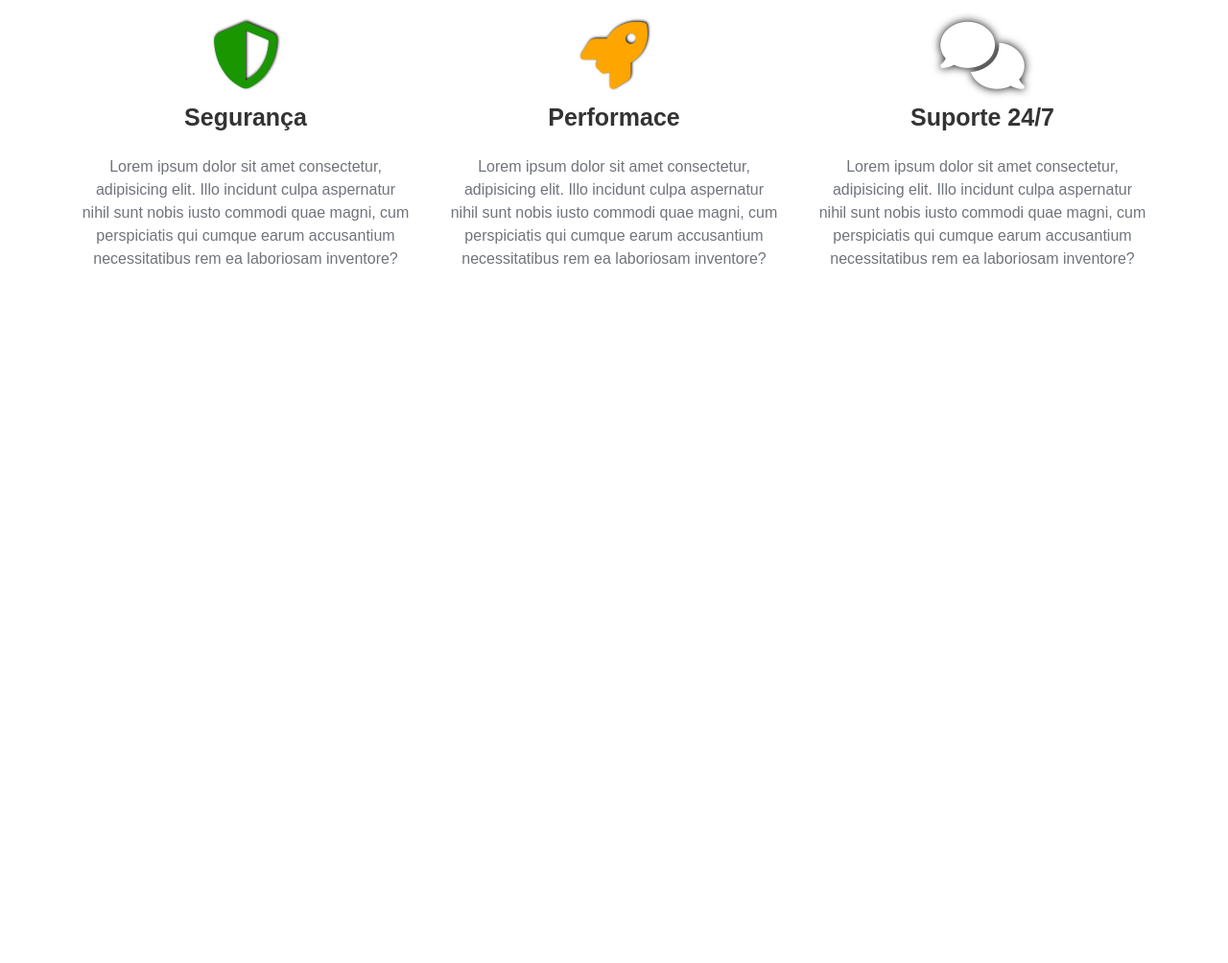
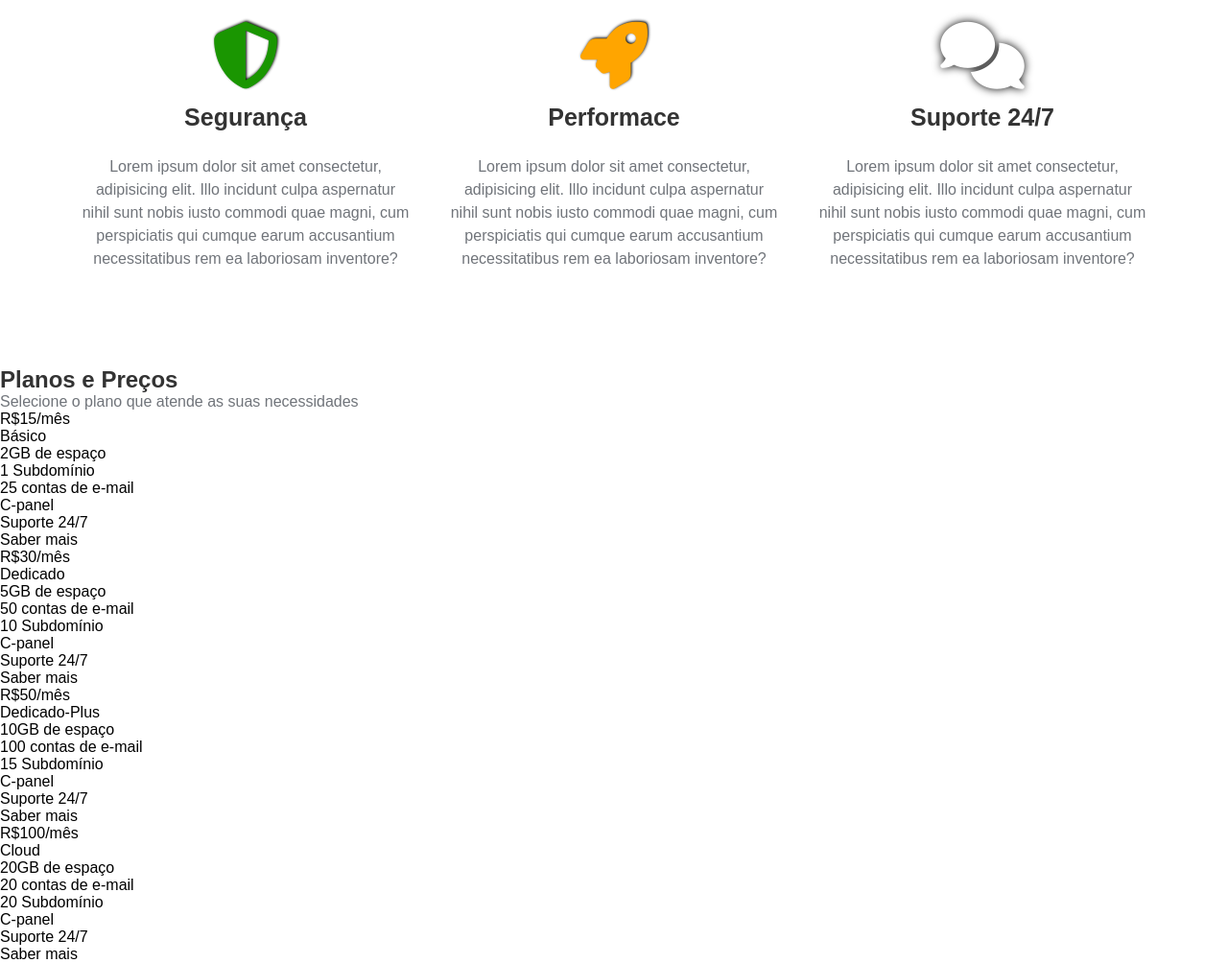
Before and after one commit to wildyhunter/projeto_wldhost, a plain HTML site: page index.html in a window 1280 px wide. Shown: the part 568-1572 px from the top of the page at 96% size. Before the commit the page ends 950 px from the top, so only its background shows below. Drawn offline with Linux system fonts and the light colour scheme.

Commit message:
Adicionado planos sem estilização

```diff
--- a/index.html
+++ b/index.html
@@ -60,6 +60,60 @@
                     </li>
                 </ul>
             </section>
+            <section class="pricing-container">
+                <h2>Planos e Preços</h2>
+                <p>Selecione o plano que atende as suas necessidades</p>
+                <div class="plans-container">
+                    <div class="plan">
+                        <ul>
+                            <li class="price">R$15/mês</li>
+                            <li class="plan-name">Básico</li>
+                            <li>2GB de espaço</li>
+                            <li>1 Subdomínio</li>
+                            <li>25 contas de e-mail</li>
+                            <li>C-panel</li>
+                            <li>Suporte 24/7</li>
+                            <li class="plan-btn">Saber mais</li>
+                        </ul>
+                    </div>
+                    <div class="plan">
+                        <ul>
+                            <li class="price">R$30/mês</li>
+                            <li class="plan-name">Dedicado</li>
+                            <li>5GB de espaço</li>
+                            <li>50 contas de e-mail</li>
+                            <li>10 Subdomínio</li>
+                            <li>C-panel</li>
+                            <li>Suporte 24/7</li>
+                            <li class="plan-btn">Saber mais</li>
+                        </ul>
+                    </div>
+                    <div class="plan">
+                        <ul>
+                            <li class="price recomended">R$50/mês</li>
+                            <li class="plan-name">Dedicado-Plus</li>
+                            <li>10GB de espaço</li>
+                            <li>100 contas de e-mail</li>
+                            <li>15 Subdomínio</li>
+                            <li>C-panel</li>
+                            <li>Suporte 24/7</li>
+                            <li class="plan-btn">Saber mais</li>
+                        </ul>
+                    </div>
+                    <div class="plan">
+                        <ul>
+                            <li class="price">R$100/mês</li>
+                            <li class="plan-name">Cloud</li>
+                            <li>20GB de espaço</li>
+                            <li>20 contas de e-mail</li>
+                            <li>20 Subdomínio</li>
+                            <li>C-panel</li>
+                            <li>Suporte 24/7</li>
+                            <li class="plan-btn">Saber mais</li>
+                        </ul>
+                    </div>
+                </div>
+            </section>
         </main>
     </div>
 </body>
```
